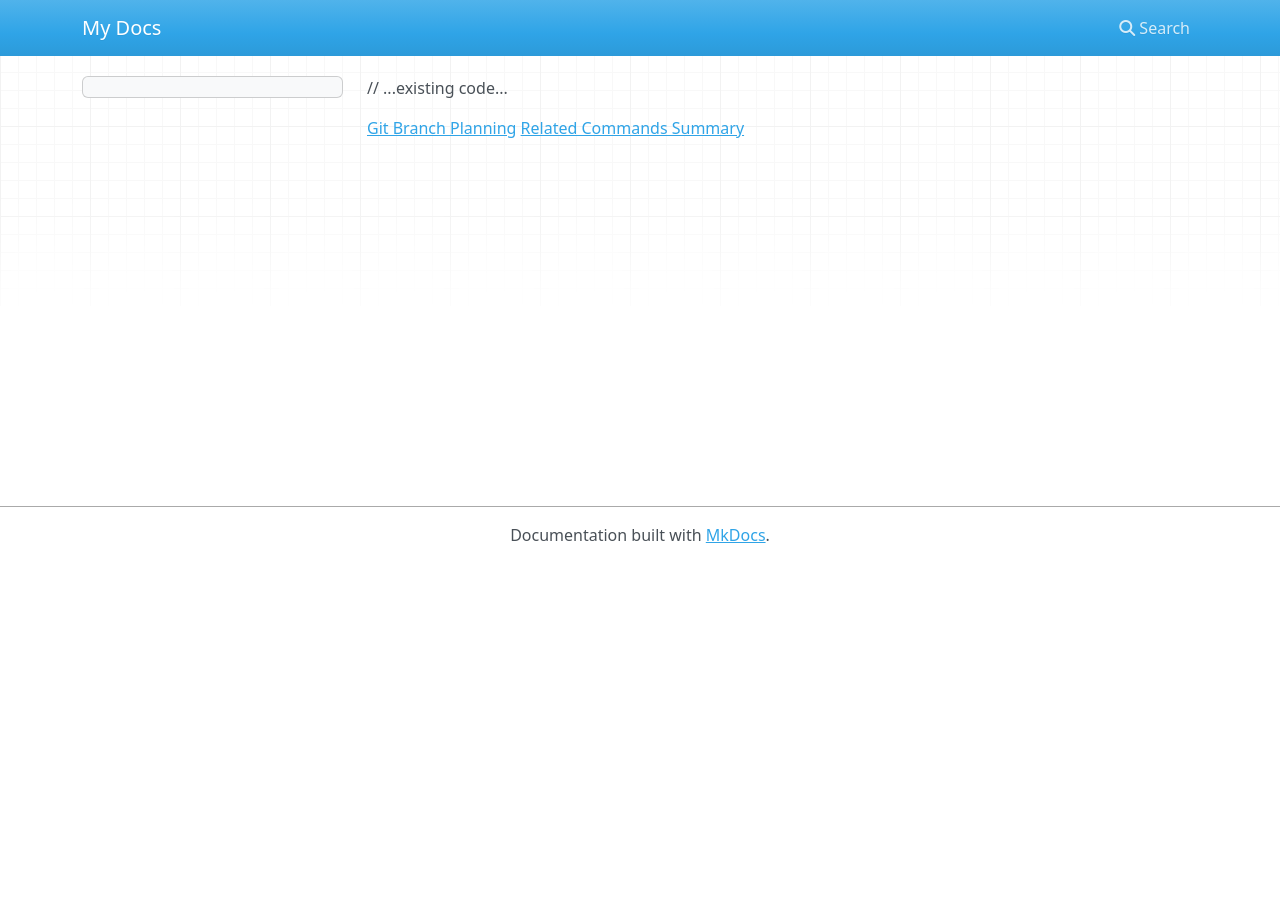
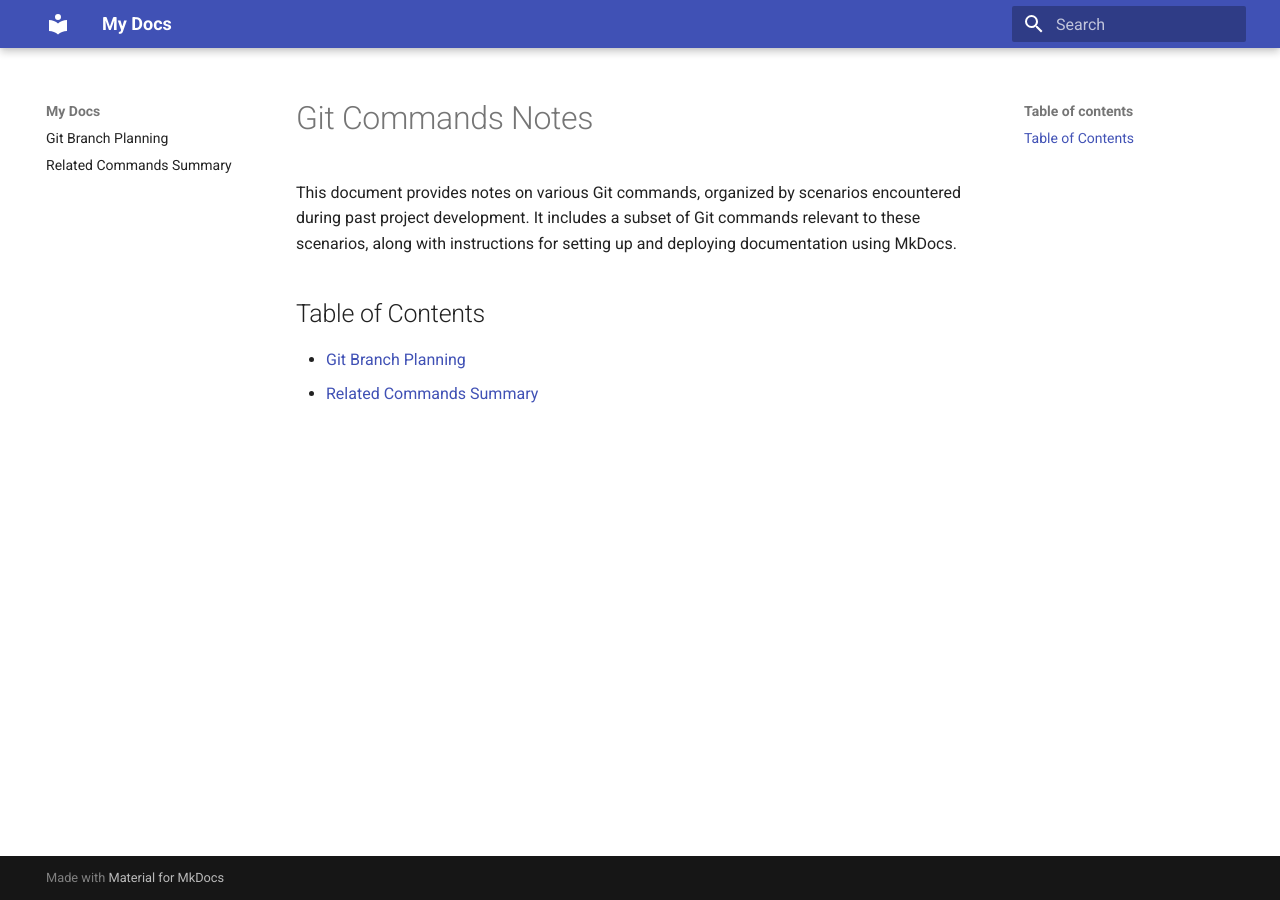
Before and after one commit to microsystex/git-commands-notes, an MkDocs documentation site: the page built from docs/index.md, in a window 1280 px wide. Built offline with MkDocs 1.6.1 and Material for MkDocs 9.7.7, drawn with Linux system fonts in a browser that asks for light colours; nearby versions of some CDN libraries.

Commit message:
Update documentation for Git commands and enhance MkDocs configuration

```diff
--- a/docs/index.md
+++ b/docs/index.md
@@ -1,4 +1,8 @@
-// ...existing code...
+# Git Commands Notes
 
-[Git Branch Planning](git-branch-planning.md)
-[Related Commands Summary](related-commands-summary.md)
+This document provides notes on various Git commands, organized by scenarios encountered during past project development. It includes a subset of Git commands relevant to these scenarios, along with instructions for setting up and deploying documentation using MkDocs.
+
+## Table of Contents
+
+- [Git Branch Planning](git-branch-planning.md)
+- [Related Commands Summary](related-commands-summary.md)
--- a/mkdocs.yml
+++ b/mkdocs.yml
@@ -1,4 +1,8 @@
 site_name: My Docs
+
+theme:
+  name: material
 
 nav:
   - Git Branch Planning: git-branch-planning.md
+  - Related Commands Summary: related-commands-summary.md
```
